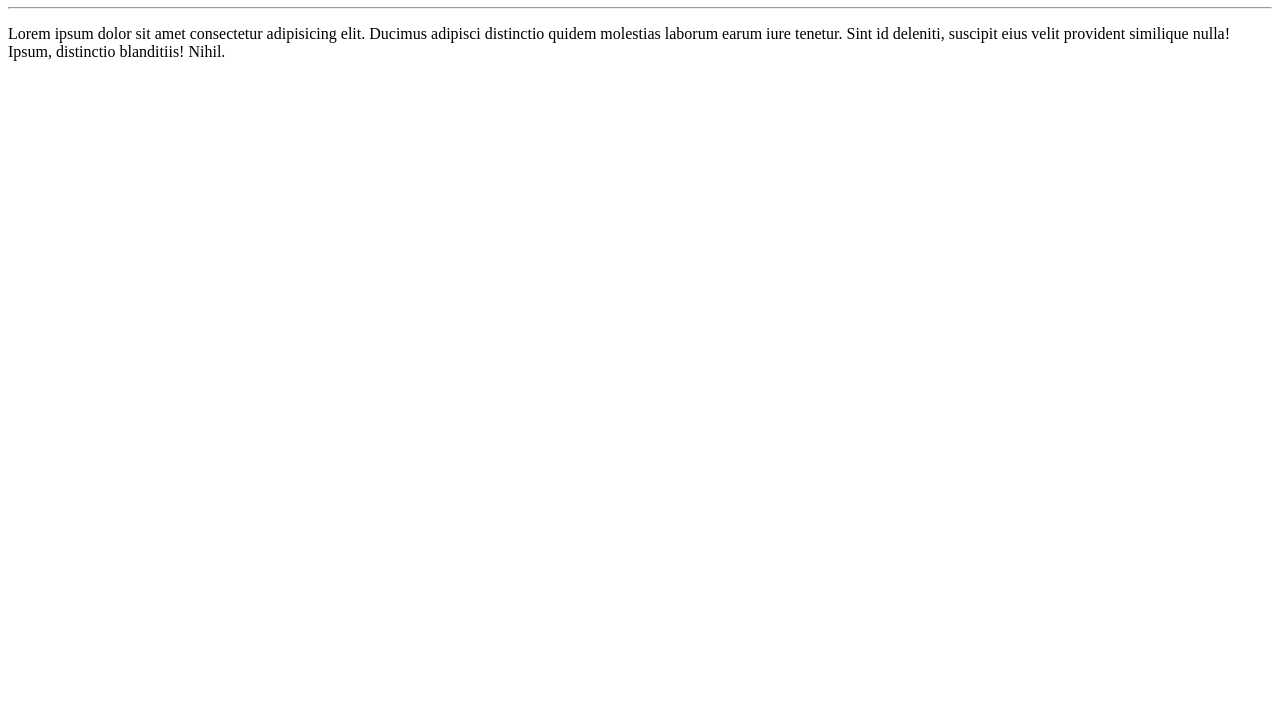
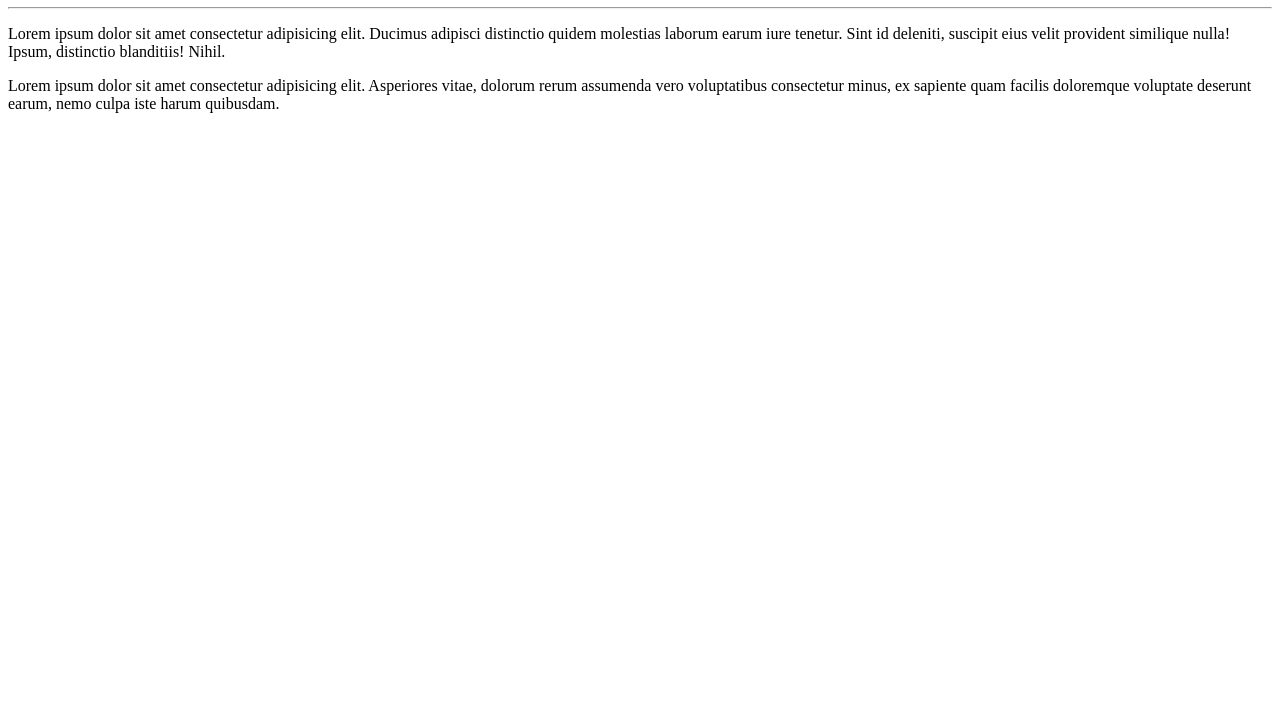
Before and after one commit to osvaldobanze/Ola-Mundo, a plain HTML site: page site-exemplo/index.html in a window 1280 px wide. Shown: the part 73-800 px from the top of the page. Drawn offline with Linux system fonts and the light colour scheme.

Commit message:
updated index.html from site-exemplo

```diff
--- a/site-exemplo/index.html
+++ b/site-exemplo/index.html
@@ -12,5 +12,8 @@
         <p>
             Lorem ipsum dolor sit amet consectetur adipisicing elit. Ducimus adipisci distinctio quidem molestias laborum earum iure tenetur. Sint id deleniti, suscipit eius velit provident similique nulla! Ipsum, distinctio blanditiis! Nihil.
         </p>
+        <p>
+            Lorem ipsum dolor sit amet consectetur adipisicing elit. Asperiores vitae, dolorum rerum assumenda vero voluptatibus consectetur minus, ex sapiente quam facilis doloremque voluptate deserunt earum, nemo culpa iste harum quibusdam.
+        </p>
     </body>
 </html>
```
